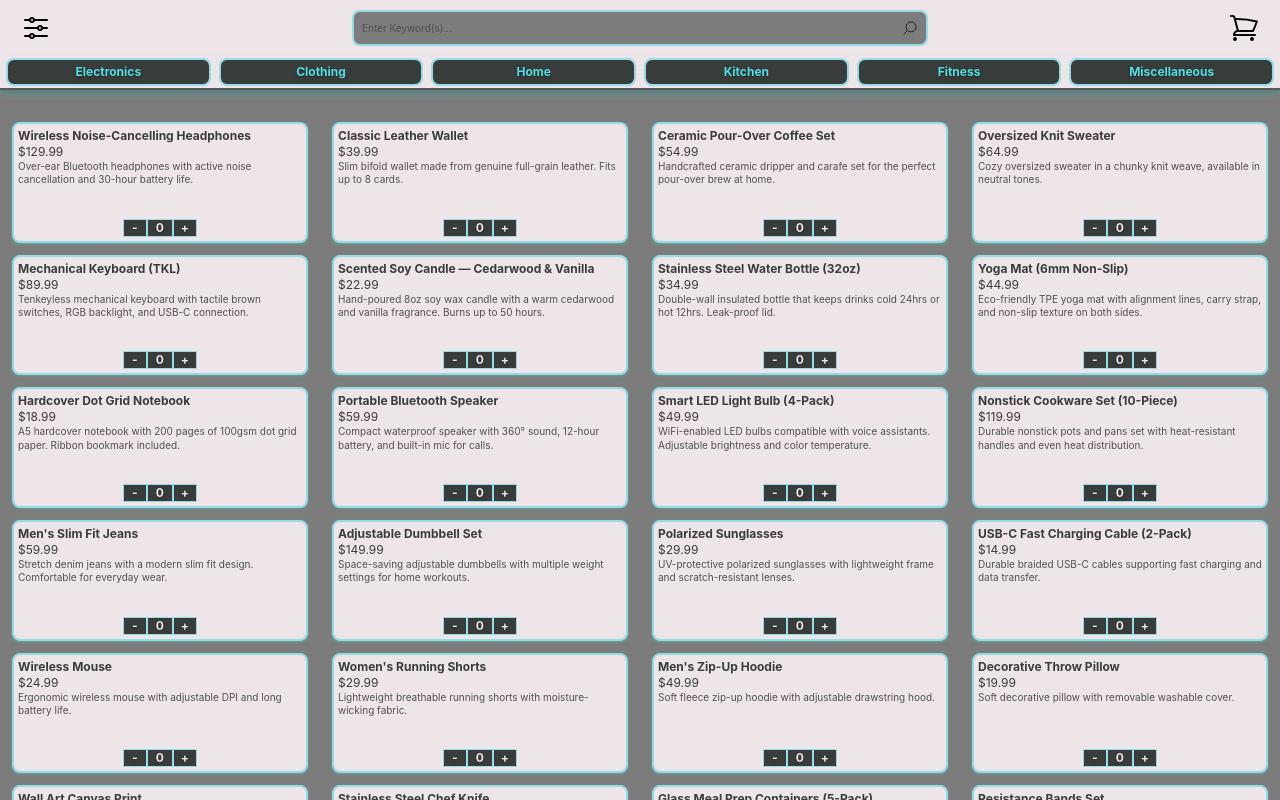
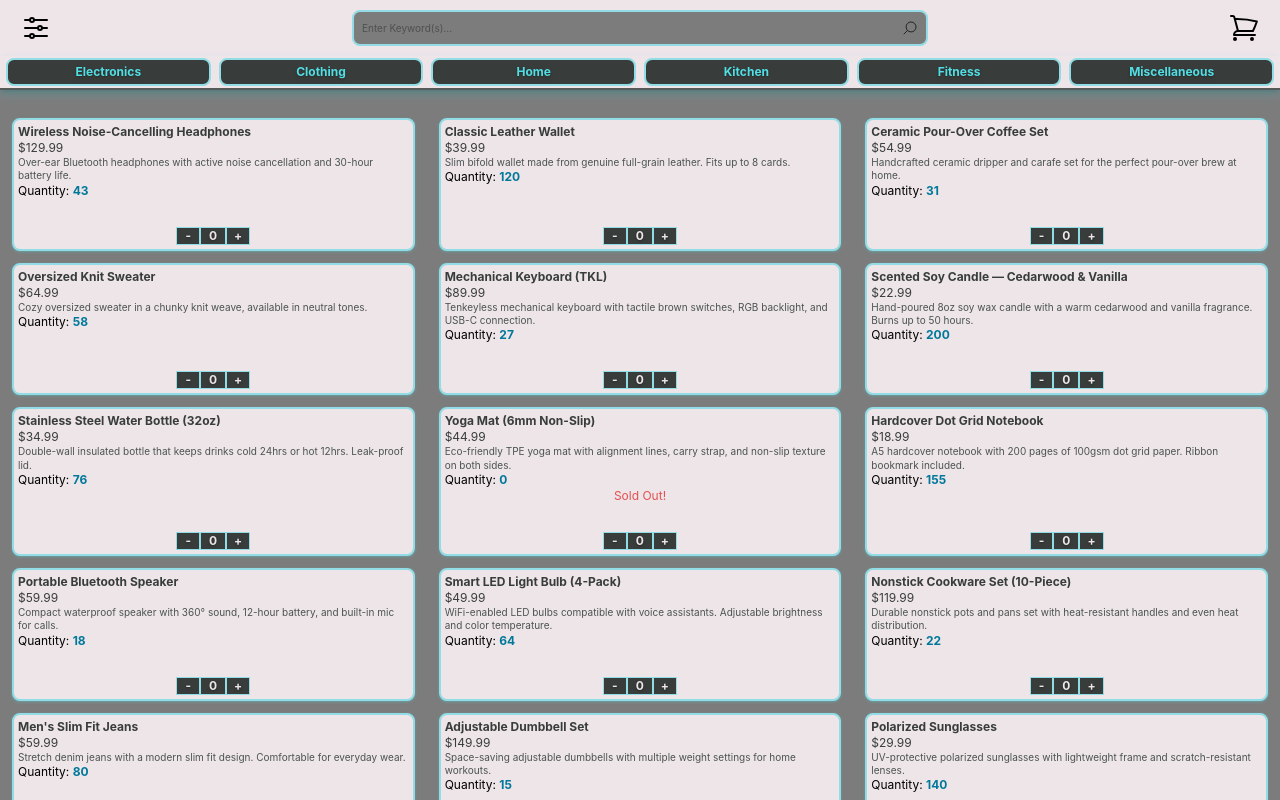
Before and after one commit to nickkraus52/e-commerce-app, a React (Vite) app: page / in a window 1280 px wide. Built offline with nearby package versions, Linux system fonts and the light colour scheme; data requests are answered from the project's data file.

Commit message:
Progress

```diff
--- a/src/App.jsx
+++ b/src/App.jsx
@@ -16,37 +16,43 @@ function App() {
   useEffect(() => {
     fetch(URL)
     .then(res => res.json())
-    .then(data => setItems(data))})
+    .then(data => {
+      setItems(data)
+      setFilteredItems(data)
+    })}, [])
 
   useEffect(() => {
-    setFilteredItems(items)
+    let updated = items
+
     if (category !== ""){
-      setFiltered(filteredItems.filter(item => item.category == category))
-    } /* if (search !== ""){
+      updated = updated.filter(item => item.category.toLowerCase() == category.toLowerCase())
+    } if (search !== "" && search !== undefined){
         if (search.split(" ").length > 1){
           const words = search.split(" ")
           words.forEach(word => setFilteredItems(filteredItems.filter(item => checkForKeyword(word, item))))
         } else{
-          setFilteredItems(filteredItems.filter(item => checkForKeyword(search)))
+          updated = updated.filter(item => checkForKeyword(search))
         }
-    } */
-  })
+    }
 
-  /*function checkForKeyword(keyword, item){
+    setFilteredItems(updated)
+  }, [category, search])
+
+  function checkForKeyword(keyword, item){
     if (item.description.contains(keyword)){
       return true
     } if (item.name.contains(keyword)){
       return true
     }
-  } */
+  }
 
   return (
     <div className="flex h-dvh flex-col overflow-hidden bg-[#7C7C7C]">
       <header className="z-10 w-full shrink-0 shadow-md shadow-black/20">
-        <SearchBar setSearch={setSearch} />
+        <SearchBar setSearch={setSearch} search={search}/>
         <NavBar setCategory={setCategory} />
       </header>
-      <main className="min-h-0 flex-1 overflow-y-auto scrollbar-thin scrollbar-thumb-[#52DEE5] scrollbar-track-[#383D3B] hover:scrollbar-thumb-[#92DCE5]">
+      <main className="min-h-0 flex-1 overflow-y-auto scrollbar-thin scrollbar-thumb-[#52DEE5] scrollbar-track-[#7C7C7C] hover:scrollbar-thumb-[#92DCE5]">
         <Filters category={category} search={search} setCategory={setCategory} setSearch={setSearch} />
         <ItemsListing items={filteredItems} setCart={setCart} cart={cart} />
       </main>
--- /dev/null
+++ b/src/assets/SVGs.jsx
@@ -0,0 +1,15 @@
+const searchIcon = (<svg xmlns="http://www.w3.org/2000/svg" fill="none" viewBox="0 0 24 24" strokeWidth={1.5} stroke="currentColor" className="size-4">
+    <path strokeLinecap="round" strokeLinejoin="round" d="m21 21-5.197-5.197m0 0A7.5 7.5 0 1 0 5.196 5.196a7.5 7.5 0 0 0 10.607 10.607Z" />
+  </svg>)
+
+const cartIcon = (<svg xmlns="http://www.w3.org/2000/svg" fill="none" viewBox="0 0 24 24" strokeWidth={1.5} stroke="currentColor" className="size-8">
+    <path strokeLinecap="round" strokeLinejoin="round" d="M2.25 3h1.386c.51 0 .955.343 1.087.835l.383 1.437M7.5 14.25a3 3 0 0 0-3 3h15.75m-12.75-3h11.218c1.121-2.3 2.1-4.684 2.924-7.138a60.114 60.114 0 0 0-16.536-1.84M7.5 14.25 5.106 5.272M6 20.25a.75.75 0 1 1-1.5 0 .75.75 0 0 1 1.5 0Zm12.75 0a.75.75 0 1 1-1.5 0 .75.75 0 0 1 1.5 0Z" />
+  </svg>
+  )
+
+const filterIcon = (<svg xmlns="http://www.w3.org/2000/svg" fill="none" viewBox="0 0 24 24" strokeWidth={1.5} stroke="currentColor" className="size-8">
+   <path strokeLinecap="round" strokeLinejoin="round" d="M10.5 6h9.75M10.5 6a1.5 1.5 0 1 1-3 0m3 0a1.5 1.5 0 1 0-3 0M3.75 6H7.5m3 12h9.75m-9.75 0a1.5 1.5 0 0 1-3 0m3 0a1.5 1.5 0 0 0-3 0m-3.75 0H7.5m9-6h3.75m-3.75 0a1.5 1.5 0 0 1-3 0m3 0a1.5 1.5 0 0 0-3 0m-9.75 0h9.75" />
+</svg>
+)
+
+export { searchIcon, cartIcon, filterIcon }
--- a/src/components/Filters.jsx
+++ b/src/components/Filters.jsx
@@ -1,12 +1,22 @@
 function Filters({ category, search, setCategory, setSearch}){
-    const filterStyle = "text-[11px] text-[#EEE5E9] text-shadow-sm border-1 border-[#EEE5E9] bg-[#9a9a9a] p-1 rounded-md"
+    const filterStyle = "text-[11px] text-[#EEE5E9] text-shadow-sm border-1 border-[#EEE5E9] bg-[#9a9a9a] p-1 mx-1 rounded-md"
     const xStyle = "align-[-0.3px] text-shadow-md text-shadow-[#b9ec4b]/30 cursor-pointer text-[#b9ec4b] hover:text-[#383D3B] hover:text-shadow-transparent"
 
     return (
         <>
-            <div className="flex justify-center py-1 pt-4 text-shadow-lg">
-                {(category !== "") ? (<span className={filterStyle}><button className={xStyle} onClick={() => setCategory("")}>X</button> Category: {category}</span>) : null}
-                {(search !== "") ? (<span className={filterStyle}>Keyword: {search} <button className={xStyle} onClick={() => setSearch("")}>X</button></span>) : null}
+            <div className="flex justify-center mx-3 pt-4 text-shadow-lg">
+
+                {(category !== "") ? (
+                    <span className={filterStyle}>
+                        <button className={xStyle} onClick={() => setCategory("")}> X </button> Category: {category}
+                    </span>)
+                : null}
+
+                {(search !== "") ? (
+                    <span className={filterStyle}>
+                        <button className={xStyle} onClick={() => setSearch("")}> X </button> Keyword: {search}
+                    </span>)
+                : null}
             </div>
         </>
     )
--- a/src/components/ItemCard.jsx
+++ b/src/components/ItemCard.jsx
@@ -3,7 +3,9 @@ import { useState } from "react"
 function ItemCard({ item, setCart, cart }) {
     const [added, setAdded] = useState(0)
 
-    const buttonStyle = "cursor-pointer px-2 font-bold text-shadow-md text-xs text-[#EEE5E9] border-1 border-[#92DCE5] bg-[#383D3B]"
+
+    const minusStyle = "cursor-pointer px-2 font-bold text-shadow-md text-xs text-[#EEE5E9] border border-[#92DCE5] bg-[#383D3B]" + ((added == 0) ? " hover:bg-[#e25050]" : "")
+    const plusStyle = "cursor-pointer px-1.75 font-bold text-shadow-md text-xs text-[#EEE5E9] border border-[#92DCE5] bg-[#383D3B]" + ((added == item.stock.quantity) ? " hover:bg-[#e25050]" : "")
 
     const handleCount = (op) => {
         if (op === "-"){
@@ -24,10 +26,12 @@ function ItemCard({ item, setCart, cart }) {
                 <h1 className="font-bold">{item.name}</h1>
                 <h2>${item.price.toFixed(2)}</h2>
                 <p className="text-[10px] text-[#4b5350]">{item.description}</p>
-                <span className="mt-auto flex justify-center items-center pt-2">
-                    <button onClick={() => handleCount("-")} className="cursor-pointer px-2 font-bold text-shadow-md text-xs text-[#EEE5E9] border border-[#92DCE5] bg-[#383D3B]">-</button>
+                <p className="text-black">Quantity: <span className="text-[#00789a] font-bold">{item.stock.quantity}</span></p>
+                {(item.stock.available) ? "" : (<h2 className="flex justify-center items-center text-[#e25050]">Sold Out!</h2>)}
+                <span className="mt-auto flex justify-center items-center pt-1">
+                    <button onClick={() => handleCount("-")} className={minusStyle}>-</button>
                     <button className="px-2 font-bold text-shadow-md text-xs text-[#EEE5E9] border border-[#92DCE5] bg-[#383D3B]">{added}</button>
-                    <button onClick={() => handleCount("+")} className="cursor-pointer px-1.75 font-bold text-shadow-md text-xs text-[#EEE5E9] border border-[#92DCE5] bg-[#383D3B]">+</button>
+                    <button onClick={() => handleCount("+")} className={plusStyle}>+</button>
                 </span>
             </div>
         </>
--- a/src/components/ItemsListing.jsx
+++ b/src/components/ItemsListing.jsx
@@ -3,7 +3,7 @@ import ItemCard from './ItemCard'
 function ItemsListing ({ items, setCart, cart }) {
     return (
         <>
-            <div className="grid grid-cols-4 gap-y-3 items-stretch">
+            <div className="grid grid-cols-3 gap-y-3 items-stretch">
                 {items.map((item, index) => (
                     <ItemCard key={item.id} item={item} setCart={setCart} cart={cart}/>
                 ))}
--- a/src/components/SearchBar.jsx
+++ b/src/components/SearchBar.jsx
@@ -1,26 +1,13 @@
-
-function SearchBar({ setSearch }) {
-    const searchIcon = (<svg xmlns="http://www.w3.org/2000/svg" fill="none" viewBox="0 0 24 24" strokeWidth={1.5} stroke="currentColor" className="size-4">
-    <path strokeLinecap="round" strokeLinejoin="round" d="m21 21-5.197-5.197m0 0A7.5 7.5 0 1 0 5.196 5.196a7.5 7.5 0 0 0 10.607 10.607Z" />
-  </svg>)
-
-    const cartIcon = (<svg xmlns="http://www.w3.org/2000/svg" fill="none" viewBox="0 0 24 24" strokeWidth={1.5} stroke="currentColor" className="size-8">
-        <path strokeLinecap="round" strokeLinejoin="round" d="M2.25 3h1.386c.51 0 .955.343 1.087.835l.383 1.437M7.5 14.25a3 3 0 0 0-3 3h15.75m-12.75-3h11.218c1.121-2.3 2.1-4.684 2.924-7.138a60.114 60.114 0 0 0-16.536-1.84M7.5 14.25 5.106 5.272M6 20.25a.75.75 0 1 1-1.5 0 .75.75 0 0 1 1.5 0Zm12.75 0a.75.75 0 1 1-1.5 0 .75.75 0 0 1 1.5 0Z" />
-      </svg>
-      )
-
-    const filterIcon = (<svg xmlns="http://www.w3.org/2000/svg" fill="none" viewBox="0 0 24 24" strokeWidth={1.5} stroke="currentColor" className="size-8">
-        <path strokeLinecap="round" strokeLinejoin="round" d="M10.5 6h9.75M10.5 6a1.5 1.5 0 1 1-3 0m3 0a1.5 1.5 0 1 0-3 0M3.75 6H7.5m3 12h9.75m-9.75 0a1.5 1.5 0 0 1-3 0m3 0a1.5 1.5 0 0 0-3 0m-3.75 0H7.5m9-6h3.75m-3.75 0a1.5 1.5 0 0 1-3 0m3 0a1.5 1.5 0 0 0-3 0m-9.75 0h9.75" />
-      </svg>
-      )
+import { searchIcon, cartIcon, filterIcon } from '../assets/SVGs.jsx'
 
 
+function SearchBar({ setSearch, search }) {
     return (
         <>
             <div className="flex w-full max-w-full min-w-0 items-center justify-between gap-2 px-2 sm:px-4 py-2 bg-[#EEE5E9]">
                 <button type="button" className="shrink-0 p-1 cursor-pointer">{filterIcon}</button>
-                <form className="flex min-w-0 flex-1 items-center text-[10px] text-[#222524] border-2 rounded-lg border-[#92DCE5] bg-[#7C7C7C] p-2 cursor-pointer max-w-xl mx-auto">
-                    <input placeholder="Enter Keyword(s)..." className="focus:outline-none focus:placeholder-transparent min-w-0 w-full max-w-none"></input>
+                <form onSubmit={(e) => setSearch(e.target.value)} className="flex min-w-0 flex-1 items-center text-[10px] text-[#222524] border-2 rounded-lg border-[#92DCE5] bg-[#7C7C7C] p-2 cursor-pointer max-w-xl mx-auto">
+                    <input onSubmit={(e) => setSearch(e.target.value)} placeholder="Enter Keyword(s)..." className="focus:outline-none focus:placeholder-transparent min-w-0 w-full max-w-none"></input>
                     <button type="submit" className="cursor-pointer shrink-0 rotate-y-180">{searchIcon}</button>
                 </form>
                 <button type="button" className="shrink-0 p-1 cursor-pointer">{cartIcon}</button>
```
